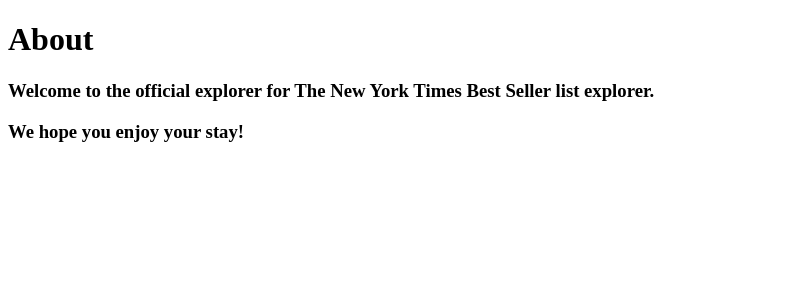
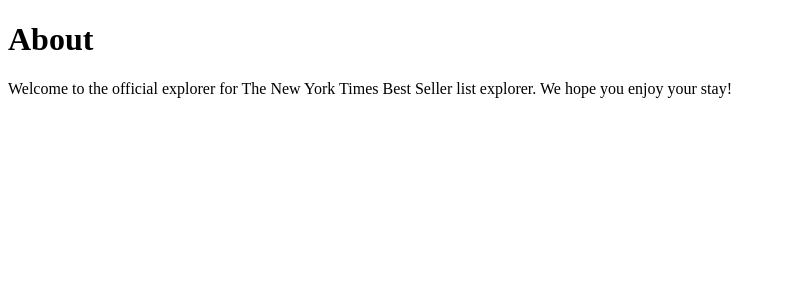
Before and after one commit to johj703/NewYork-Times-Best-Seller-List, a Next.js app: page /about in a window 1280 px wide. Shown: the top 300 px of the page, without its empty margins (0-786 px from the left). Built offline with nearby package versions, Linux system fonts and the light colour scheme.

Commit message:
h3 태그를 p태그로 변경

```diff
--- a/app/about/page.tsx
+++ b/app/about/page.tsx
@@ -2,11 +2,11 @@
   return (
     <div>
       <h1>About</h1>
-      <h3>
+      <p>
         Welcome to the official explorer for The New York Times Best Seller list
         explorer.
-      </h3>
-      <h3>We hope you enjoy your stay!</h3>
+        We hope you enjoy your stay!
+      </p>
     </div>
   );
 }
```
